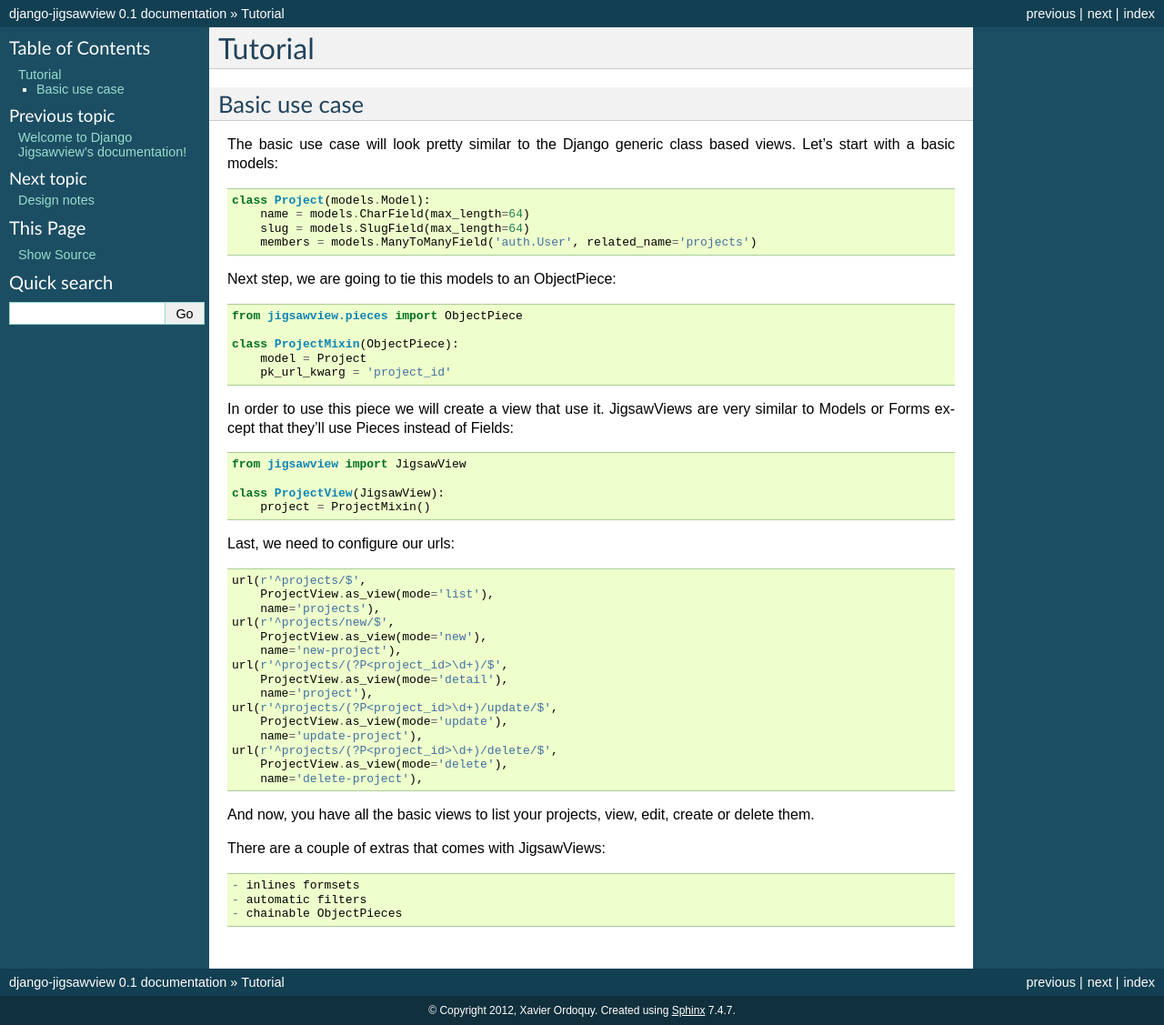
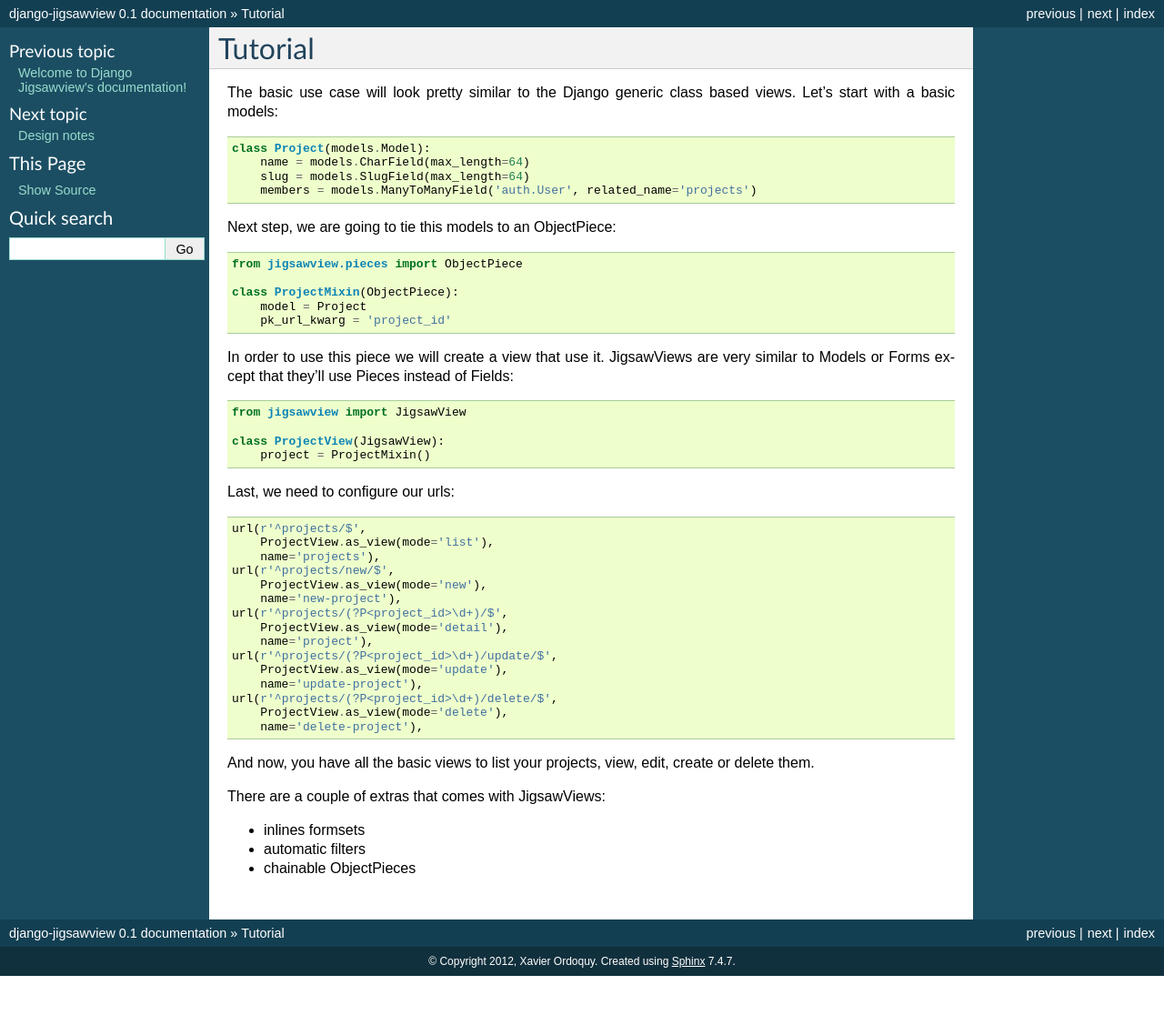
Before and after one commit to linovia/django-jigsawview, a Sphinx documentation site: the page built from docs/tutorial.rst, in a window 1280 px wide. Shown: the whole page at 91% size. Built offline with Sphinx 7.4.7, drawn with Linux system fonts in a browser that asks for light colours; after the commit the page ends 1073 px from its top, so only the background shows below that.

Commit message:
[ci skip] Cosmetic change.

```diff
--- a/docs/tutorial.rst
+++ b/docs/tutorial.rst
@@ -1,8 +1,5 @@
 Tutorial
 ~~~~~~~~
-
-Basic use case
-==============
 
 The basic use case will look pretty similar to the Django generic
 class based views. Let's start with a basic models::
@@ -58,8 +55,7 @@ Last, we need to configure our urls::
 And now, you have all the basic views to list your projects, view, edit, create
 or delete them.
 
-
-There are a couple of extras that comes with JigsawViews::
+There are a couple of extras that comes with JigsawViews:
 
 - inlines formsets
 - automatic filters
```
